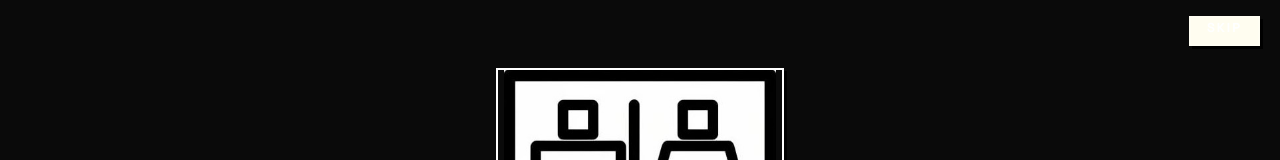
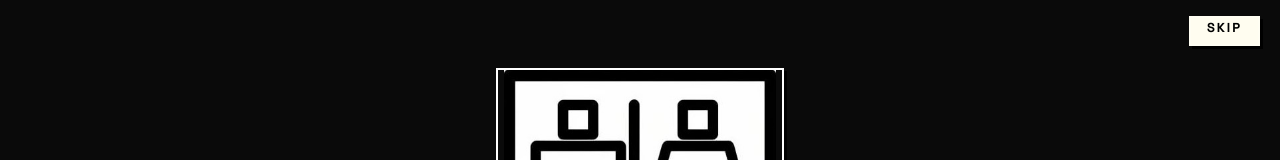
Before and after one commit to ohitswardy/Flush-App, a React (Vite) app: page / in a window 1280 px wide. Shown: the top 160 px of the page. Built offline with nearby package versions, Linux system fonts and the light colour scheme.

Commit message:
Fix Skip button font color to black

```diff
--- a/src/components/Onboarding.jsx
+++ b/src/components/Onboarding.jsx
@@ -163,7 +163,7 @@ export default function Onboarding() {
             animate={{ opacity: 1 }}
             whileHover={{ x: 1, y: 1 }}
             whileTap={{ scale: 0.95 }}
-            className="absolute top-4 right-5 safe-top z-10 px-4 py-1.5 text-[13px] font-black uppercase tracking-[0.15em] focus:outline-none focus-visible:ring-2 focus-visible:ring-teal-300 text-neutral-900 dark:text-white bg-[#FFFDF0] border-2 border-black dark:border-white/20 shadow-md"
+            className="absolute top-4 right-5 safe-top z-10 px-4 py-1.5 text-[13px] font-black uppercase tracking-[0.15em] focus:outline-none focus-visible:ring-2 focus-visible:ring-teal-300 text-black bg-[#FFFDF0] border-2 border-black dark:border-white/20 shadow-md"
           >
             Skip
           </motion.button>
```
